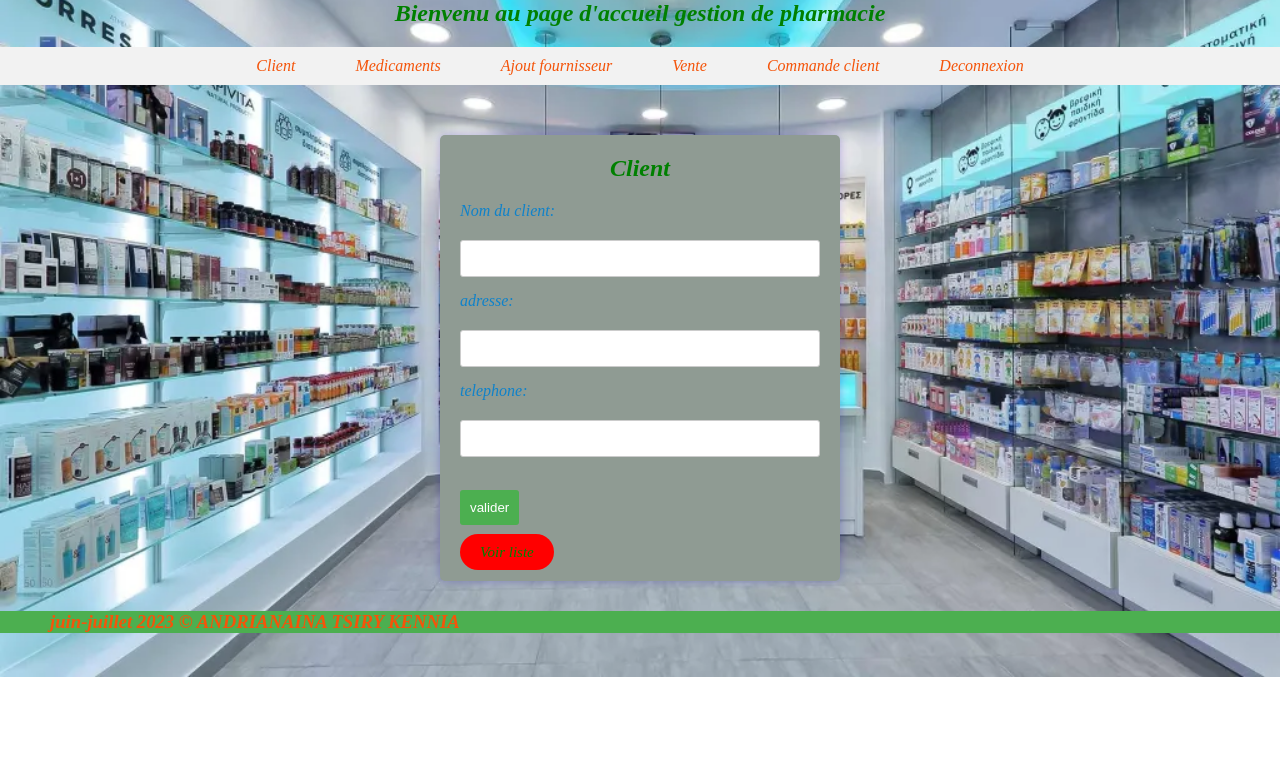
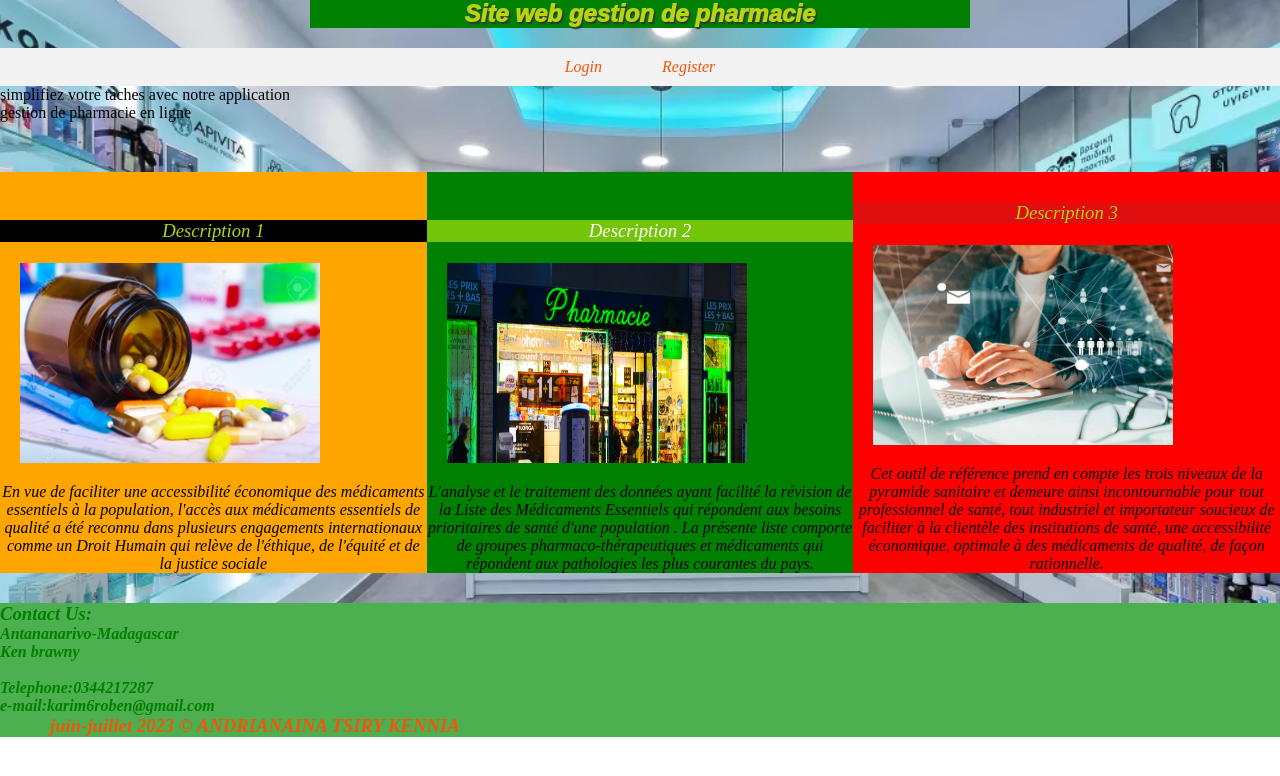
Before and after one commit to kenbrawn/gestion_pharmacie, a PHP site: page /accueil/accueil.php in a window 1280 px wide. Shown: the top 776 px of the page. Run offline with PHP 8.4, Linux system fonts and the light colour scheme; data that the repository does not hold is empty.

Commit message:
Update accueil.php

```diff
--- a/accueil/accueil.php
+++ b/accueil/accueil.php
@@ -1,220 +1,143 @@
-<?php
-
-session_start();/*
-$imagePath = "/pharma.jpg";
-
-// Récupération des données du formulaire de connexion
-// Supposons que vous ayez stocké le chemin de l'image et le nom de l'utilisateur dans des variables de session lors de la connexion.
-$imagePath = $_SESSION['pharma.jpg'];
-$nomUtilisateur = $_SESSION['nom_utilisateur'];
-
-// ... Autres traitements ...
-// Vous pouvez maintenant inclure le code HTML ci-dessus pour afficher l'image et le nom de l'utilisateur.
-  */?>
 
 
 <!DOCTYPE html>
 <html>
 <head>
-	<title>mon page d'accueil </title>
+	<title>login de mon page </title>
 	<link rel="stylesheet" type="text/css" href="style.css">
 </head>
-<body>
+<body >
 <header>
-        <h2>Bienvenu au page d'accueil gestion de pharmacie </h2>
+        <h2 style=" background-color: green;color:rgb(180, 213, 15);
+			font-style: italic;
+			font-weight: 1000;	font-family: Arial, Helvetica, sans-serif;
+	text-shadow: 1.5px 1.5px 1.5px #333333;margin-right:310px;margin-left:310px;" >Site web gestion de pharmacie </h2>
 </header>
 	<nav>
 		<ul>
-
-			<li><a href="#" onclick="showAjoutclientForm()">Client</a></li>
-			<li><a href="#" onclick="showAjoutmedicamentForm()">Medicaments</a></li>
-			<li><a href="#" onclick="showAjoutfournisseurForm()">Ajout fournisseur</a></li>
-      		<li><a href="#" onclick="showVenteForm()">Vente</a></li>
-			<li><a href="#" onclick="showCommandeForm()">Commande client</a></li>
-			<li><a href="#" onclick="logout()">Deconnexion</a></li>
+			<li><a href="#" onclick="showLoginForm()">Login</a></li>
+			<li><a href="#" onclick ="showRegisterForm()">Register</a></li>
 		</ul>
 	</nav>
-    <!-- <div class="profil">
-       <img src="profil.png" alt="Photo de profil" class="profile-image">
-		<img src="<?php echo $imagePath; ?>" alt="Image de profil" class="profile-image">
-        <p><?php echo $nomUtilisateur; ?></p>
-    </div>-->
-	<div class="form-container hidden" id="ajoutclient-form">
-		<form action="../client/client.php" method="post">
-			<h2>Client</h2>
-			<label for="nom_client">Nom du client:</label>
-			<input type="text" id="nom_client" name="nom_client" required>
-            <label for="adresse_client">adresse:</label>
-			<input type="text" id="adresse_client" name="adresse_client" required>
-            <label for="telephone">telephone:</label>
-			<input type="number" id="telephone" name="telephone" required><br><br>
 
-			<input type="submit" value="valider"><br><br>
-			<a href="../client/client.php" class="voir_liste" style="color:green;font-size: 15px;background-color:red;margin-bottom:10px">Voir liste</a>
+	<div class="form-container hidden" id="login-form">
+		<form action="./formulaire/login.php" method="post">
+			<h2>Login</h2>
+			<label for="nom_utilisateur">Nom d'utilisateur:</label>
+			<input type="text" id="nom_utilisateur" name="nom_utilisateur" required>
+			<label for="password">Mot de passe:</label>
+			<div class="password-input-container">
+            <input type="password" id="password" name="mdp_utilisateur" required>
+            <span class="password-toggle" onclick="togglePasswordVisibility()">&#x1F441;</span>
+
+			<div >
+				<input type="submit"  id="login" value="Se connecter">
+			</div>
 		</form>
-        <div >
 
-        <!-- Description de votre site web ici -->
+               </div>
 
-
-        </div>
 
 	</div>
 
-	<div class="form-container hidden" id="ajoutmedicament-form">
-		<form method="post" action ="../medicament/ajout_medicament.php">
-			<h2>Ajout Medicaments</h2>
-            <label for="nom_medicament">Nom de medicament:</label>
-			<input type="text" id="nom_medicament" name="nom_medicament" required>
-			<label for="designation">Designation:</label>
-			<input type="text" id="designation" name="designation" required>
-            <label for="prix_medicament">Prix du medicament :</label>
-			<input type="int" id="prix_medicament" name="prix_medicament" required>
-			<label for="nom_fournisseur">Nom fournisseur :</label>
-			<input type="text" id="nom_fournisseur" name="nom_fournisseur">
-			<label for="quantite_stock">Quantite des stocks :</label>
-			<input type="int" id="quantite_stock" name="quantite_stock" >
-			<label for="date_ajout">Date d'ajout :</label>
-			<input type="date" id="date_ajout" name="date_ajout" required>
-			<label for="date_peremption">Date de peremption :</label>
-			<input type="date" id="date_peremption" name="date_peremption" >
-			<input type="submit" value="valider">
-			<a href="../medicament/ajout_medicament.php" style="color:green;font-size: 15px;background-color:red;margin-bottom:10px">Voir liste</a><br><br>
-			<a href="../medicament/perimes.php" style="color:white;font-size: 15px;background-color:green;margin-bottom:30px">medicaments perimes aujourd'hui</a><br<<br><br><br>
-			<a href="../medicament/enstock.php" style="color:white;font-size: 15px;background-color:blue;margin-bottom:100px">medicaments  stock</a>
+	<div class="form-container hidden" id="register-form">
+		<form method="post" action="./formulaire/enregistrement.php">
+			<h2>enregistrer</h2>
+			<label for="new-username">Nom d'utilisateur:</label>
+			<input type="text" id="new-username" name="nom_utilisateur" required>
+			<label for="new-password">Mot de passe:</label>
+			<input type="password" id="new-password" name="mdp_utilisateur" required>
+			<label for="confirm-password">Confirmer votre mot de passe:</label>
+			<input type="password" id="confirm_password" name="confirm_password" required>
+			<label for="user-type">Type d'utilisateur:</label>
+			<select id="user-type" name="type_utilisateur" required>
+				<option value="utilisateur">Utilisateur</option>
+				<option value="admin">Admin</option>
+
+			</select>
+			<label for="email">Email:</label>
+      		<input type="email" id="email" name="email" required><br>
+			<input type="submit" value="enregistrer">
 		</form>
 	</div>
-  <div class="form-container hidden" id="ajoutfournisseur-form">
-		<form method="post" action="../fournisseurs/fournisseur.php">
-			<h2>Ajout Fournisseur</h2>
-			<label for="nom_fournisseur">Nom du fournisseur:</label>
-			<input type="text" id="nom_fournisseur" name="nom_fournisseur" required>
-      		<label for="type_fournisseur">Type de fournisseur:</label>
-			<input type="text" id="type_fournisseur" name="type_fournisseur" required>
-    		<label for="date_creation">Date de creation :</label>
-      		<input type="date" id="date_creation" name="date_creation" required><br><br>
 
-			<input type="submit" value="valider"><br><br>
-			<a href="../fournisseurs/fournisseur.php"  style="color:green;font-size: 15px;background-color:red;margin-bottom:10px">Voir liste</a>
-		</form>
-	</div>
-  <div class="form-container hidden" id="vente-form">
-		<form method="post" action="../vente/vente.php">
-			<h2>Vente</h2>
-			<label for="new-username">Nom de  medicament:</label>
-			<input type="text" id="nom_medicament" name="nom_medicament" required>
-            <label for="prix_unitaire">Prix  unitaire:</label>
-			<input type="int" name="prix_unitaire"><br>
-			<label for="quantite_vendu">Quantite vendu:</label>
-			<input type="int" name="quantite_vendu"><br><br>
-			<input type="submit" value="valider"><br><br>
-			<a href="../vente/vente.php" style="color:green;font-size: 15px;background-color:red;margin-bottom:10px">Voir liste</a>
-		</form>
-	</div>
-	<div class="form-container hidden" id="commande-form">
-		<form method="post" action ="../commande/commande.php">
-			<h2>Commande de client</h2>
-            <label for="date_commande">Date de commande:</label>
-			<input type="date" id="date_commande" name="date_commande" required>
-			<label for="idclient">Id client:</label>
-			<input type="int" id="idclient" name="idclient" required>
-			<label for="medicament_cmd">Medicament commander:</label>
-			<input type="text" id="medicament_cmd" name="medicament_cmd" required>
-            <label for="quantite_cmd">Quantite de commande :</label>
-			<input type="int" id="quantite_cmd" name="quantite_cmd" required>
-			<label for="prix_vente">Prix de vente :</label>
-			<input type="int" id="prix_vente" name="prix_vente" required>
-			<input type="submit" value="valider"><br><br>
-			<a href="../commande/commande.php" style="color:green;font-size: 15px;background-color:red;margin-bottom:10px">Voir liste</a>
-		</form>
-	</div>
 	<script>
-       document.getElementById("ajoutclient-form").classList.remove("hidden");
-		  function showAjoutclientForm() {
-			var ajoutclientForm = document.getElementById("ajoutclient-form");
-			var commandeForm = document.getElementById("commande-form");
-			var ajoutmedicamentForm = document.getElementById("ajoutmedicament-form");
-            var ajoutfournisseurForm = document.getElementById("ajoutfournisseur-form");
-            var venteForm = document.getElementById("vente-form");
-			ajoutclientForm.classList.remove("hidden");
-			ajoutmedicamentForm.classList.add("hidden");
-            ajoutfournisseurForm.classList.add("hidden");
-            venteForm.classList.add("hidden");
-			commandeForm.classList.add("hidden");
+       // document.getElementById("login-form").classList.remove("hidden");
+		function showLoginForm() {
+			var loginForm = document.getElementById("login-form");
+			var registerForm = document.getElementById("register-form");
+ 			loginForm.classList.remove("hidden");
+			registerForm.classList.add("hidden");
 		}
 
-		function showAjoutmedicamentForm() {
-            var commandeForm = document.getElementById("commande-form");
-            var ajoutclientForm = document.getElementById("ajoutclient-form");
-			var ajoutmedicamentForm = document.getElementById("ajoutmedicament-form");
-            var ajoutfournisseurForm = document.getElementById("ajoutfournisseur-form");
-            var venteForm = document.getElementById("vente-form");
-			ajoutclientForm.classList.add("hidden");
-			ajoutmedicamentForm.classList.remove("hidden");
-            ajoutfournisseurForm.classList.add("hidden");
-            venteForm.classList.add("hidden");
-			commandeForm.classList.add("hidden");
+		function showRegisterForm() {
+			var loginForm = document.getElementById("login-form");
+			var registerForm = document.getElementById("register-form");
+			loginForm.classList.add("hidden");
+			registerForm.classList.remove("hidden");
+		}
 
-		}
-    function showAjoutfournisseurForm() {
-var commandeForm = document.getElementById("commande-form");
-var ajoutclientForm = document.getElementById("ajoutclient-form");
-var ajoutmedicamentForm = document.getElementById("ajoutmedicament-form");
-var ajoutfournisseurForm = document.getElementById("ajoutfournisseur-form");
-var venteForm = document.getElementById("vente-form");
-ajoutclientForm.classList.add("hidden");
-ajoutmedicamentForm.classList.add("hidden");
-ajoutfournisseurForm.classList.remove("hidden");
-venteForm.classList.add("hidden");
-commandeForm.classList.add("hidden");
+        function togglePasswordVisibility() {
+            var passwordInput = document.getElementById("password");
+            var passwordToggle = document.querySelector(".password-toggle");
 
-}
-
-function showVenteForm() {
-var commandeForm = document.getElementById("commande-form");
-var ajoutclientForm = document.getElementById("ajoutclient-form");
-var ajoutmedicamentForm = document.getElementById("ajoutmedicament-form");
-var ajoutfournisseurForm = document.getElementById("ajoutfournisseur-form");
-var venteForm = document.getElementById("vente-form");
-ajoutclientForm.classList.add("hidden");
-ajoutmedicamentForm.classList.add("hidden");
-ajoutfournisseurForm.classList.add("hidden");
-venteForm.classList.remove("hidden");
-commandeForm.classList.add("hidden");
-
-}
-
-function showCommandeForm() {
-	        var commandeForm = document.getElementById("commande-form");
-			var ajoutclientForm = document.getElementById("ajoutclient-form");
-			var ajoutmedicamentForm = document.getElementById("ajoutmedicament-form");
-            var ajoutfournisseurForm = document.getElementById("ajoutfournisseur-form");
-            var venteForm = document.getElementById("vente-form");
-			commandeForm.classList.remove("hidden");
-			ajoutclientForm.classList.add("hidden");
-			ajoutmedicamentForm.classList.add("hidden");
-            ajoutfournisseurForm.classList.add("hidden");
-            venteForm.classList.add("hidden");
-		}
-function logout() {
-  // Effacer les cookies si nécessaire
-  document.cookie = "nom_du_cookie=; expires=Thu, 01 Jan 1970 00:00:00 UTC; path=/;";
-
-  // Supprimer les données de la session stockées localement
-  sessionStorage.clear();
-
-  // Rediriger l'utilisateur vers la page de connexion (ou une autre page de votre choix)
-  window.location.href = "../index.php";
-  exit;
-}
+            if (passwordInput.type === "password") {
+                passwordInput.type = "text";
+                passwordToggle.innerHTML = "&#x1F443;"; // Eye icon open
+            } else {
+                passwordInput.type = "password";
+                passwordToggle.innerHTML = "&#x1F441;"; // Eye icon closed
+            }
+        }
 
 	</script>
-	            <footer>
-                <div class="">
-                    <div class="float-start">
+
+<section>
+	<div id="line">
+		<div class="dline">
+		<p >simplifiez votre taches avec notre application<br> gestion de pharmacie en ligne </p>
+		</div>
+	</div>
+	<div id="derniers-articles" style="display: flex;">
+	<div id="derniers-articles" style="display: flex;">
+    <article id="art-1" style="flex: 1;margin-top:50px; text-align: center; display: flex; flex-direction: column; justify-content: flex-end;background:orange;">
+        <h1 style="background-color: black; color: rgb(180, 213, 15);margin-top:2px; font-style: italic; font-weight: 300; margin-top: 30px; margin-bottom: 1px;">Description 1</h1>
+        <img src="./accueil/fanafody.webp" alt="" style="width:300px;height:200px;margin:20px" />
+
+        <p ><i>En vue de faciliter une accessibilité économique des médicaments essentiels à la population,
+l'accès aux médicaments essentiels de qualité a été reconnu dans plusieurs engagements internationaux comme un Droit Humain qui relève de l'éthique, de l'équité et de la justice sociale</i></p>
+    </article>
+    <article id="art-2" style="flex: 1;margin-top:50px; text-align: center; display: flex; flex-direction: column; justify-content: flex-end;background:green;">
+        <h1 style="background-color: #74c50a; color: white; font-style: italic; font-weight: 300; margin-top: 30px; margin-bottom: 1px;">Description 2</h1>
+        <img src="./accueil/pharmamaison.jpg" alt="" style="width:300px;height:200px;margin:20px" />
+        <p><i>L'analyse et le traitement des données ayant facilité la révision de la Liste  des Médicaments Essentiels qui répondent aux besoins prioritaires de santé d'une population
+		. La présente liste comporte de groupes pharmaco-thérapeutiques et  médicaments qui répondent aux pathologies les plus courantes du pays.</i></p>
+    </article>
+    <article id="art-3" style="flex: 1; margin-top:50px; text-align: center; display: flex; flex-direction: column; justify-content: flex-end;background:red;">
+        <h1 style="background-color: #e00e0e; color: rgb(180, 213, 15); font-style: italic; font-weight: 300; margin-top: 30px; margin-bottom: 1px;">Description 3</h1>
+        <img src="./accueil/admin.jpg" alt="" style="width:300px;height:200px;margin:20px" />
+       <p><i>Cet outil de référence prend en compte les trois niveaux de la pyramide sanitaire et demeure ainsi incontournable pour tout professionnel de santé, tout industriel et importateur soucieux de faciliter à la clientèle des institutions de santé, une accessibilité économique, optimale à des médicaments de qualité, de façon rationnelle.</i> </p>
+    </article>
+</div>
+
+</section>
+
+	   <footer>
+
+				<div class="xx">
+				<h3>Contact Us:</h3>
+				<p>Antananarivo-Madagascar<br>Ken brawny<br><br></p>
+				</div>
+				<div class="xz">
+				   <p>Telephone:0344217287<br>
+				     e-mail:karim6roben@gmail.com<br></p>
+				</div>
+
+
+				<div class="float-start">
                         <h3 id="signature">juin-juillet 2023 &copy; ANDRIANAINA TSIRY KENNIA</h3>
-                    </div>
                 </div>
-            </footer>
+
+	   </footer>
 </body>
 </html>
```
